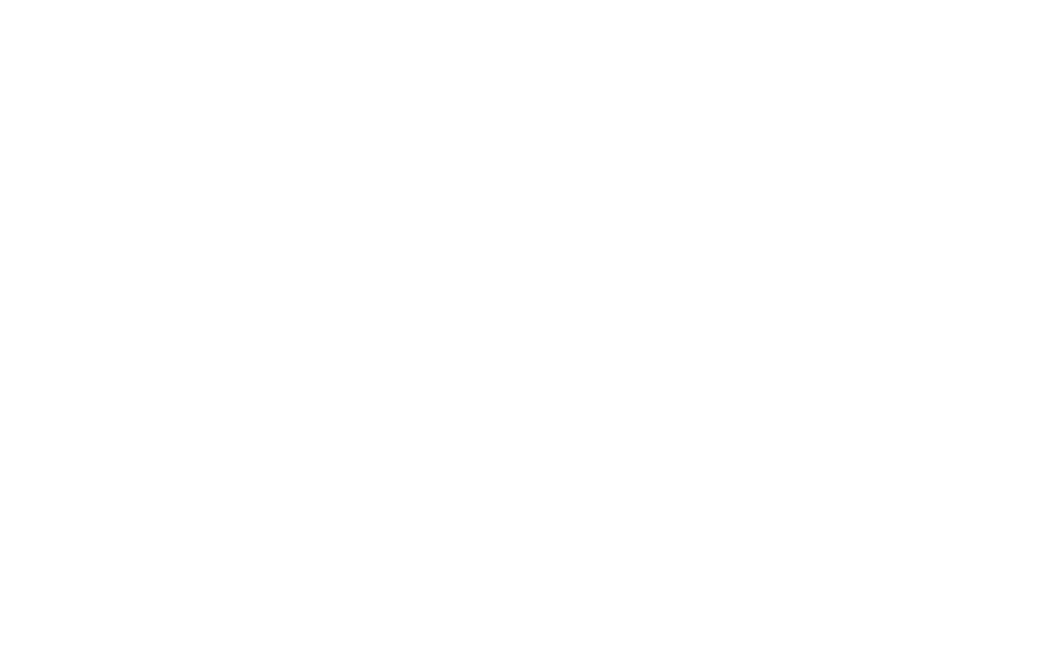
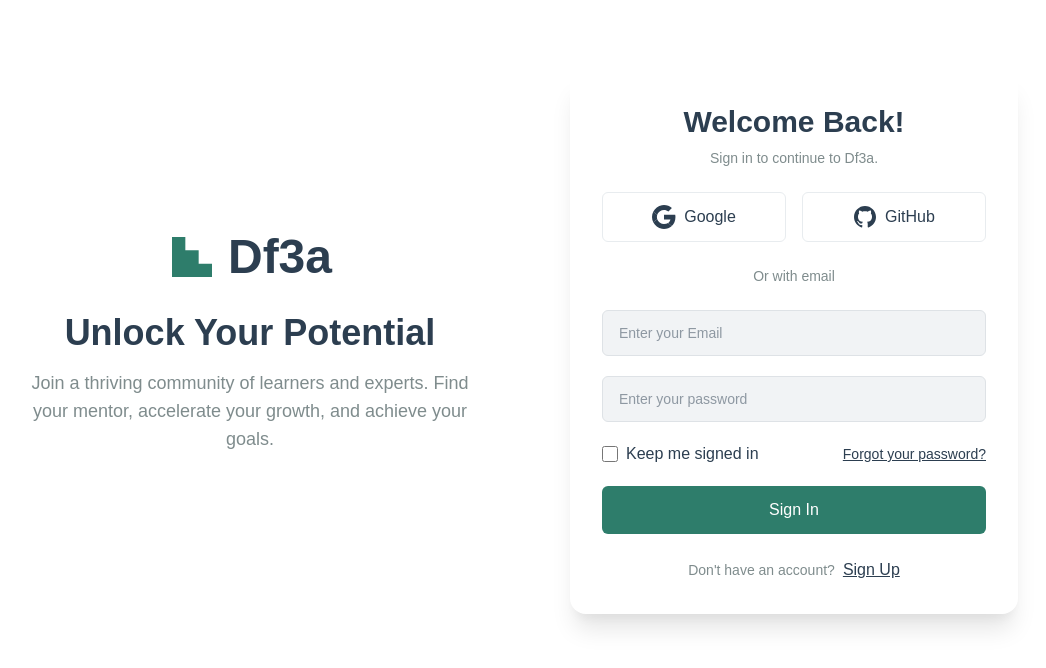
Before and after one commit to abdallaskar/Daf3a, a React (Vite) app: page /login in a window 1280 px wide. Before the commit this address had no page. Shown: the top 668 px of the page, without its empty margins (102-1148 px from the left). Built offline with nearby package versions, Linux system fonts and the light colour scheme.

Commit message:
Login UI

```diff
--- a/src/App.jsx
+++ b/src/App.jsx
@@ -2,6 +2,7 @@
 import Home from "./pages/Home/Home";
 import Register from "./pages/Register/Register";
 import LayOut from "./components/LayOut/LayOut";
+import Login from "./pages/Login/Login";
 
 function App() {
   return (
@@ -12,6 +13,7 @@
         </Route>
 
         <Route path="/register" element={<Register />} />
+        <Route path="/login" element={<Login />} />
       </Routes>
     </>
   );
--- a/src/components/Auth/AuthHeader.jsx
+++ b/src/components/Auth/AuthHeader.jsx
@@ -3,11 +3,11 @@
 function AuthHeader() {
   return (
     <>
-      <div className="hidden   items-center justify-center lg:flex">
+      <div className="hidden font font-poppins   items-center justify-center lg:flex">
         <div className="text-center">
           <Link
             to={"/"}
-            className="mb-8 inline-flex items-center gap-3 text-5xl font-medium text-primary-color"
+            className="mb-8 inline-flex items-center gap-3 text-5xl font-bold text-primary-color"
           >
             <svg
               className="h-12 w-12 text-brand"
@@ -22,7 +22,7 @@
             </svg>
             <span className="text-primary ">Df3a</span>
           </Link>
-          <h1 className="mb-4 text-4xl font-medium text-primary">
+          <h1 className="mb-4 text-4xl font-bold text-primary">
             Unlock Your Potential
           </h1>
           <p className="max-w-md text-lg text-secondary">
--- a/src/components/NavBar/NavBar.jsx
+++ b/src/components/NavBar/NavBar.jsx
@@ -30,9 +30,12 @@
             </span>
           </NavLink>
           <div className="flex md:order-2  md:ms-0 items-center md:gap-4 space-x-3 md:space-x-0 rtl:space-x-reverse">
-            <span className="font-poppins text-base font-medium link-primary link-primary:hover cursor-pointer ">
+            <Link
+              to={"/login"}
+              className="font-poppins text-base font-medium link-primary link-primary:hover cursor-pointer "
+            >
               Log in
-            </span>
+            </Link>
             <Link
               to={"/register"}
               className="flex h-12 min-w-[110px] items-center btn-primary justify-center rounded-lg px-6 text-base  shadow-md btn-primary:hover"
@@ -65,12 +68,14 @@
             </button>
 
             {isDark ? (
-              <FaSun size={24}
+              <FaSun
+                size={24}
                 className="text-brand hover:rotate-45 duration-100"
                 onClick={toggleTheme}
               />
             ) : (
-              <IoMoon size={24}
+              <IoMoon
+                size={24}
                 className="text-brand hover:rotate-45 duration-100"
                 onClick={toggleTheme}
               />
--- /dev/null
+++ b/src/pages/Login/Login.jsx
@@ -0,0 +1,117 @@
+import { GrGithub, GrGoogle } from "react-icons/gr";
+import AuthHeader from "../../components/Auth/AuthHeader";
+import { Link } from "react-router";
+
+function Login() {
+  return (
+    <>
+      <div className="grid p-4 lg:p-8 mt-10 mx-auto w-full max-w-6xl grid-cols-1 lg:grid-cols-2 lg:gap-16">
+        <AuthHeader />
+        <div className="w-full  font-poppins max-w-md self-center">
+          <div className="mb-6 text-center lg:hidden">
+            <Link
+              to="/"
+              className="inline-flex items-center gap-2 text-3xl font-bold text-primary"
+            >
+              <svg
+                className="h-8 w-8 text-brand"
+                fill="none"
+                viewBox="0 0 48 48"
+                xmlns="http://www.w3.org/2000/svg"
+              >
+                <path
+                  d="M4 4H17.3334V17.3334H30.6666V30.6666H44V44H4V4Z"
+                  fill="currentColor"
+                ></path>
+              </svg>
+              <span>Df3a</span>
+            </Link>
+          </div>
+
+          <div className="rounded-2xl bg-card-background p-8 shadow-xl">
+            <h2 className="mb-2 text-center text-3xl font-bold text-primary">
+              Welcome Back!
+            </h2>
+            <p className="mb-6 text-center text-sm text-secondary">
+              Sign in to continue to Df3a.
+            </p>
+            <div className="grid grid-cols-2 gap-4">
+              <button className="flex w-full items-center justify-center gap-2 rounded-md  px-4 py-3 font-medium btn-secondary">
+                <GrGoogle size={24} />
+                <span>Google</span>
+              </button>
+              <button className="flex w-full items-center justify-center gap-2 rounded-md  px-4 py-3 font-medium btn-secondary">
+                <GrGithub size={24} />
+                <span>GitHub</span>
+              </button>
+            </div>
+            <div className="my-6 flex items-center">
+              <div className="flex-grow border-input"></div>
+              <span className="mx-4 flex-shrink text-sm text-secondary ">
+                Or with email
+              </span>
+              <div className="flex-grow border-input"></div>
+            </div>
+            <form className="max-w mx-auto space-y-5">
+              <div class="mb-5">
+                <input
+                  type="email"
+                  id="email"
+                  class="bg-input  border-input border text-primary text-sm rounded-md px-4 py-3  block w-full p-2.5  "
+                  placeholder="Enter your Email"
+                />
+              </div>
+              <div class="mb-5">
+                <input
+                  type="password"
+                  id="password"
+                  class="bg-input  border-input border text-primary text-sm rounded-md px-4 py-3  block w-full p-2.5  "
+                  placeholder="Enter your password"
+                />
+              </div>
+              <div class="flex items-center justify-between">
+                <div class="flex items-center">
+                  <input
+                    class="h-4 w-4  checkbox"
+                    id="remember-me"
+                    name="remember-me"
+                    type="checkbox"
+                  />
+                  <label
+                    class="ml-2 block checkbox_label text-primary"
+                    for="remember-me"
+                  >
+                    Keep me signed in
+                  </label>
+                </div>
+                <div class="text-sm">
+                  <Link
+                    class="font-medium link-primary link-primary:hover underline"
+                    to={"/forgotPassword"}
+                  >
+                    Forgot your password?
+                  </Link>
+                </div>
+              </div>
+
+              <button
+                className="btn-primary w-full rounded-md px-4 py-3 "
+                type="submit"
+              >
+                Sign In
+              </button>
+            </form>
+            <div className="flex items-center justify-center gap-2 mt-6">
+              <p className="text-sm text-secondary">Don't have an account?</p>
+              <Link className="link-primary underline" to={"/register"}>
+                Sign Up
+              </Link>
+            </div>
+          </div>
+        </div>
+      </div>
+    </>
+  );
+}
+
+export default Login;
```
